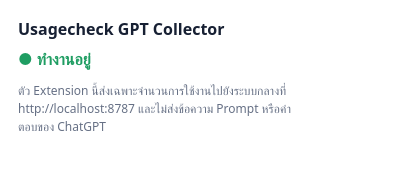
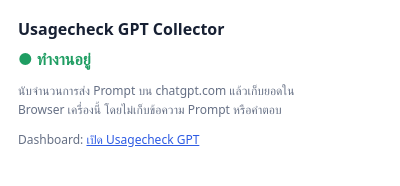
Before and after one commit to mnpworld/Usagecheck_GPT, a browser extension: page collectors/browser-extension/popup.html in a window 400 px wide. Drawn offline with Linux system fonts and the light colour scheme.

Commit message:
Update collector popup

```diff
--- a/collectors/browser-extension/popup.html
+++ b/collectors/browser-extension/popup.html
@@ -1,9 +1,10 @@
 <!doctype html>
 <html lang="th">
-<head><meta charset="utf-8"><meta name="viewport" content="width=device-width,initial-scale=1"><style>body{font-family:system-ui,-apple-system,"Segoe UI",sans-serif;width:280px;margin:0;padding:18px;color:#172033}h1{font-size:16px;margin:0 0 8px}.ok{color:#1f9d62;font-weight:700}.muted{color:#667085;font-size:12px;line-height:1.5}</style></head>
+<head><meta charset="utf-8"><meta name="viewport" content="width=device-width,initial-scale=1"><style>body{font-family:system-ui,-apple-system,"Segoe UI",sans-serif;width:300px;margin:0;padding:18px;color:#172033}h1{font-size:16px;margin:0 0 8px}.ok{color:#1f9d62;font-weight:700}.muted{color:#667085;font-size:12px;line-height:1.55}a{color:#2d5be3}</style></head>
 <body>
   <h1>Usagecheck GPT Collector</h1>
   <div class="ok">● ทำงานอยู่</div>
-  <p class="muted">ตัว Extension นี้ส่งเฉพาะจำนวนการใช้งานไปยังระบบกลางที่ http://localhost:8787 และไม่ส่งข้อความ Prompt หรือคำตอบของ ChatGPT</p>
+  <p class="muted">นับจำนวนการส่ง Prompt บน chatgpt.com แล้วเก็บยอดใน Browser เครื่องนี้ โดยไม่เก็บข้อความ Prompt หรือคำตอบ</p>
+  <p class="muted">Dashboard: <a href="https://mnpworld.github.io/Usagecheck_GPT/" target="_blank">เปิด Usagecheck GPT</a></p>
 </body>
 </html>
```
